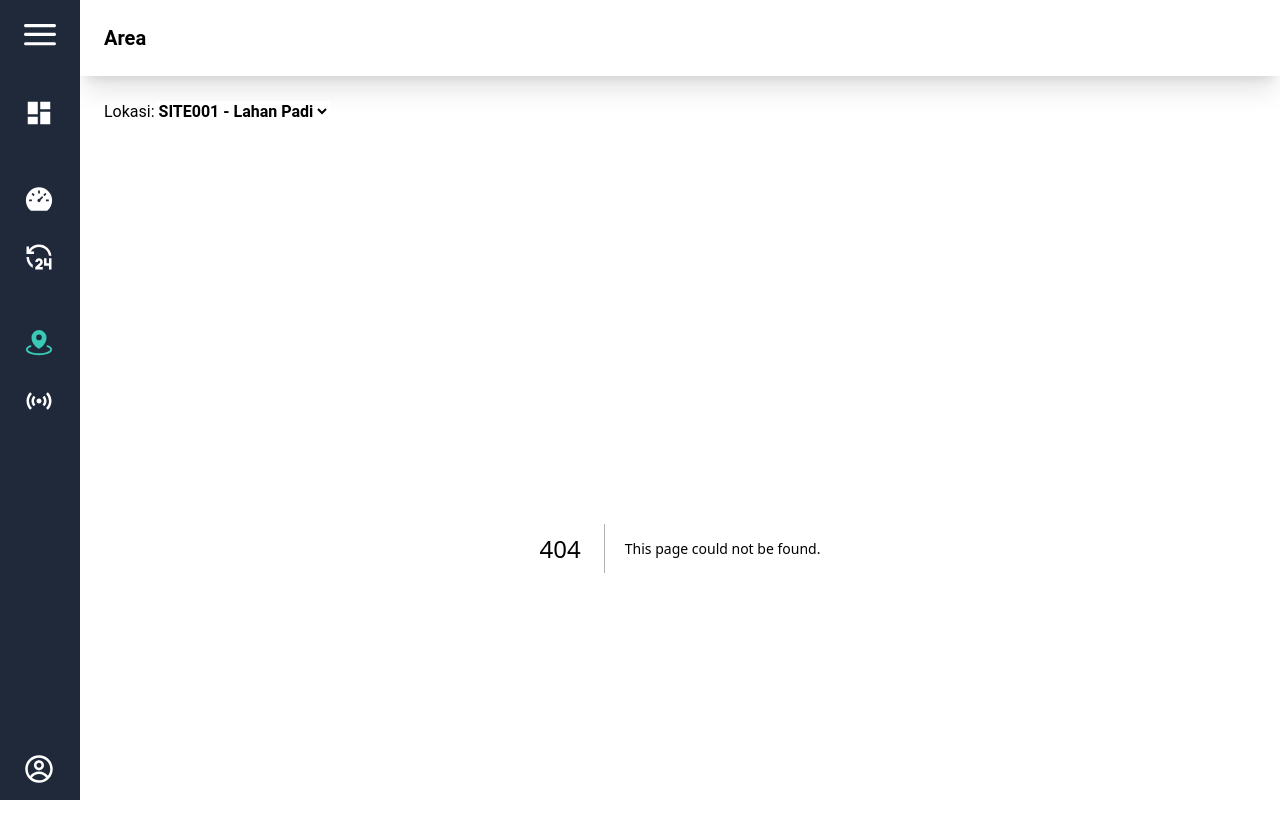
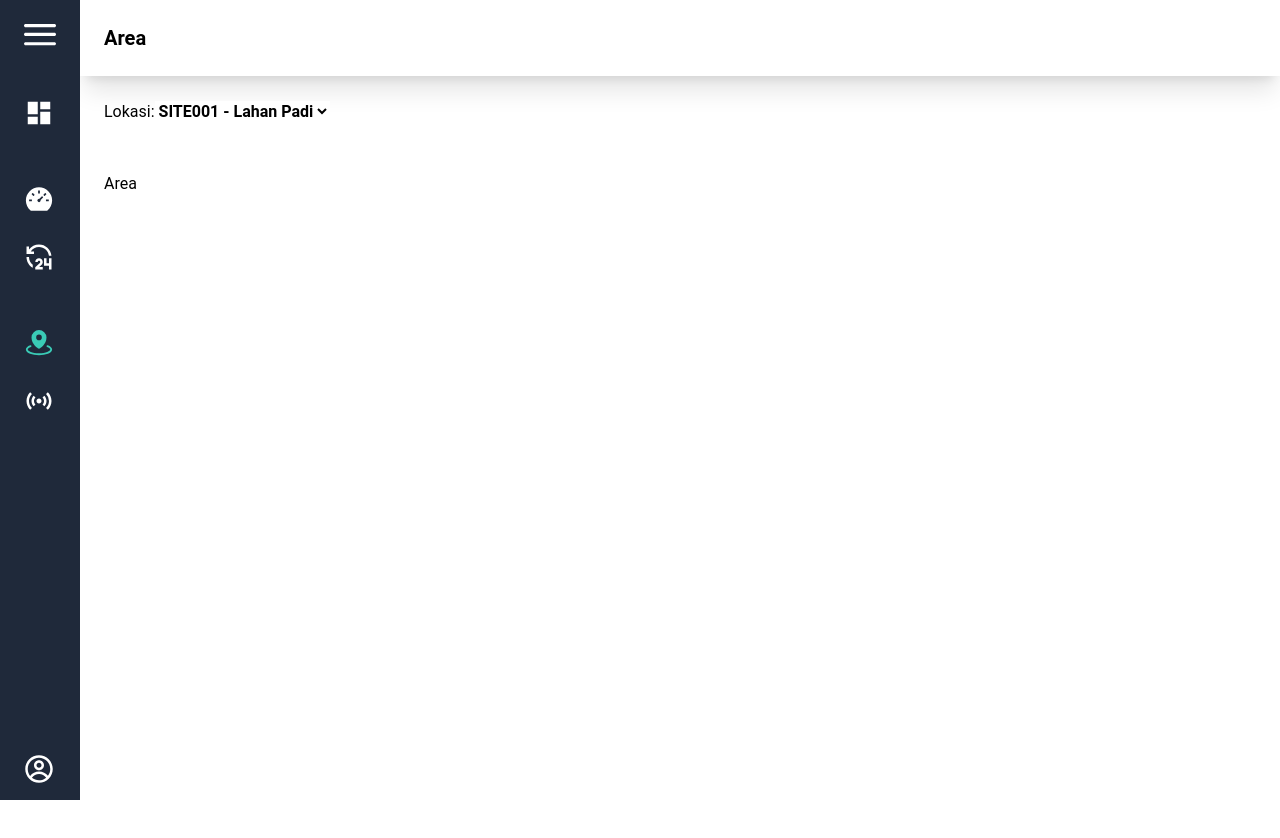
Before and after one commit to shalmanrafli30/agrosmart-system, a Next.js app: page /area in a window 1280 px wide. Before the commit this address had no page. Shown: the top 838 px of the page. After the commit the page ends 800 px from the top, so only its background shows below. Built offline with nearby package versions, Linux system fonts and the light colour scheme.

Commit message:
add area

```diff
--- /dev/null
+++ b/src/app/area/page.tsx
@@ -0,0 +1,14 @@
+import type { Metadata } from "next";
+
+export const metadata: Metadata = {
+    title: "Area",
+    description: "AgroSmartSystem Area",
+};
+
+export default function page() {
+    return (
+        <div className="p-6">
+            <h3>Area</h3>
+        </div>
+    )
+}
```
